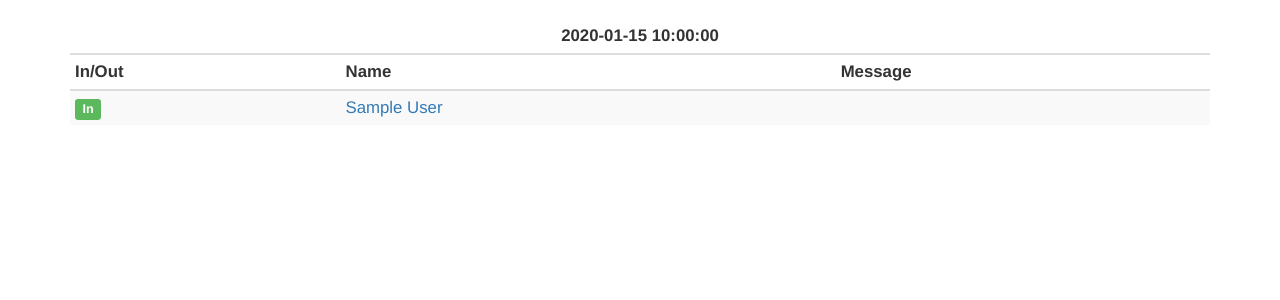
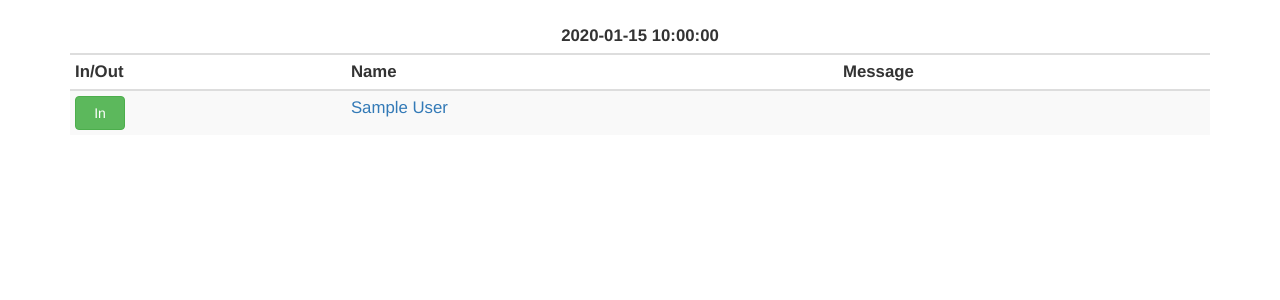
Before and after one commit to isavine/InOutBoard, a Flask app: template templates/board.html in a window 1280 px wide. Shown: the part 51-351 px from the top of the page. Run offline with Flask 2, Linux system fonts and the light colour scheme; tables that the repository leaves empty hold one stand-in row (values such as "Sample post"); the template is opened without the code that fills it: values that come from a table or form of the project are taken from there, most other values are stand-ins (such as "Sample title", 1, 10 or a date in 2020); parts of the project's set-up code (start-up, migrations or seed data) failed here and were passed over; some libraries are stand-ins or nearby versions.

Commit message:
changed in/out button size

```diff
--- a/templates/base.html
+++ b/templates/base.html
@@ -14,7 +14,8 @@
 
 	<style>
 		body { padding-top: 70px; }
-		.table {font-size: 120%;}
+		.table { font-size: 120%; }
+		.inout { width: 50px; }
 	</style>
 </head>
 
--- a/templates/board.html
+++ b/templates/board.html
@@ -24,11 +24,11 @@
 	      {% for user in users %}
 	      <tr>
 	        <td scope="row">
-		          {% if user.is_in() %}
-		          <button type="button" data-inout class="btn btn-success" name="in" id="{{ user.id }}">In</button>
-		          {% else %}
-		          <button type="button" data-inout class="btn btn-danger" name="out" id="{{ user.id }}">Out</button>
-		          {% endif %}
+		        {% if user.is_in() %}
+		          <button type="button" data-inout class="btn btn-success inout" name="in" id="{{ user.id }}">In</button>
+		        {% else %}
+		          <button type="button" data-inout class="btn btn-danger inout" name="out" id="{{ user.id }}">Out</button>
+		        {% endif %}
 	        </td>
 	        <td scope="row">
 	          <a href="{{ user.url }}">{{ user.name }}</a>
@@ -57,9 +57,9 @@
 			      <tr>
 			        <td scope="row">
 				      	  {% if user.is_in() %}
-				          <span class="label label-success" id="{{ user.id }}">In</span>
+				          <button type="button" class="btn btn-success inout" id="{{ user.id }}">In</button>
 				          {% else %}
-				          <span class="label label-danger" id="{{ user.id }}">Out</span>
+				          <button type="button" class="btn btn-danger inout" id="{{ user.id }}">Out</button>
 				          {% endif %}
 			        </td>
 			        <td scope="row">
@@ -119,8 +119,8 @@ $('body').on('click', '[data-inout]', function(){
   var state = $el.attr('name');
 
   var toggle_inout = function(){
-  	var $out_btn = $('<button type="button" data-inout class="btn btn-danger" name="out" id="' + uid + '">Out</button>')
-  	var $in_btn = $('<button type="button" data-inout class="btn btn-success" name="in" id="' + uid + '">In</button>')
+  	var $out_btn = $('<button type="button" data-inout class="btn inout btn-danger" name="out" id="' + uid + '">Out</button>')
+  	var $in_btn = $('<button type="button" data-inout class="btn inout btn-success" name="in" id="' + uid + '">In</button>')
 	$.getJSON($SCRIPT_ROOT + '/inOutToggle', {
 		uid: uid
 	}, function(data) {
```
